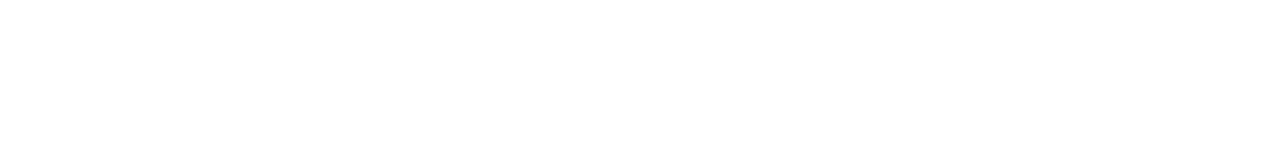
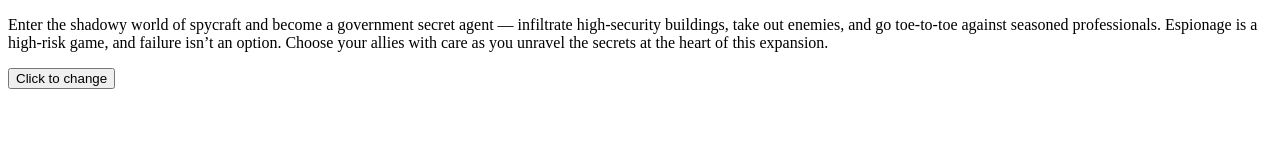
Before and after one commit to AlexvmlDev/reveal-text-cyberpunk-style, a plain HTML site: page index.html in a window 1280 px wide. Drawn offline with Linux system fonts and the light colour scheme.

Commit message:
adding content - index.html

```diff
--- a/index.html
+++ b/index.html
@@ -9,7 +9,17 @@
 </head>
 
 <body>
-
+    <div>
+        <p class="body">
+            <root>Enter the shadowy world of spycraft and become <span>a government secret agent</span> — infiltrate
+                high-security buildings, take out enemies, and go toe-to-toe against seasoned professionals.
+                <span>Espionage</span> is a high-risk game, and failure isn’t an option. Choose your allies with care as
+                you unravel the secrets at the heart of this expansion.
+            </root>
+            <br>
+        </p>
+        <button>Click to change</button>
+    </div>
 </body>
 
 </html>
```
